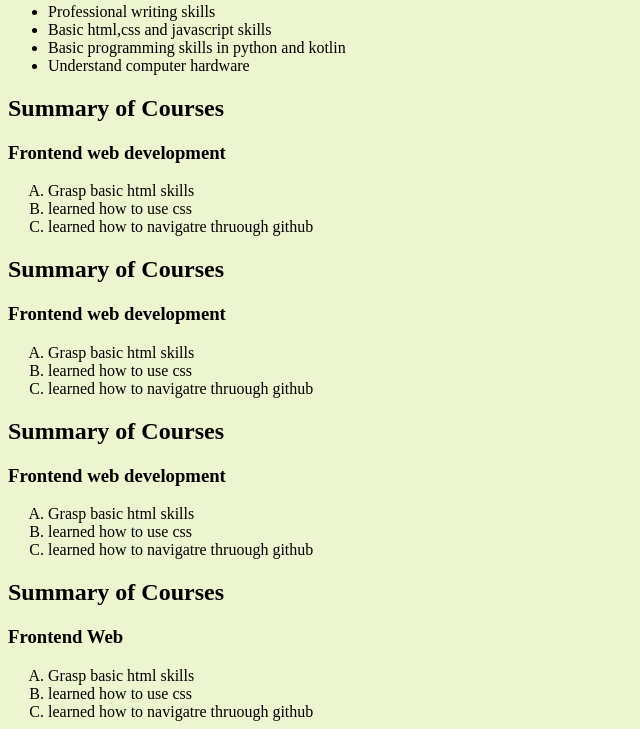
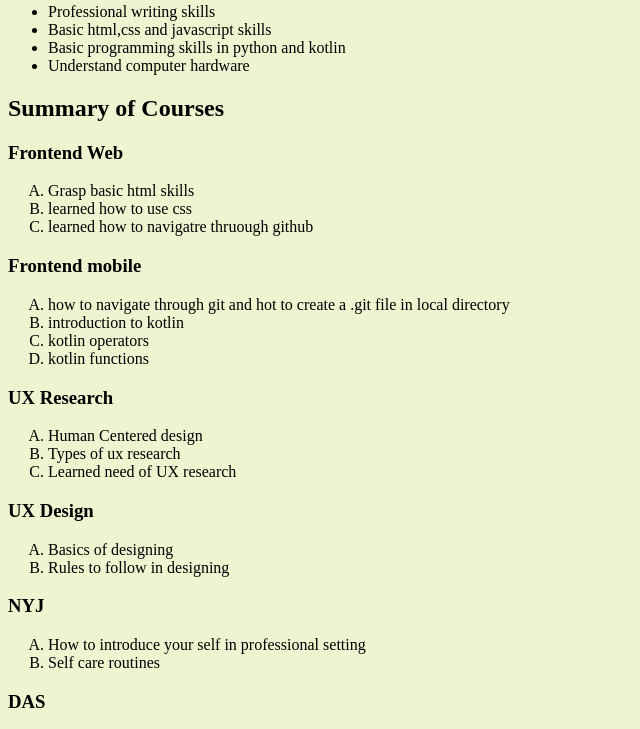
Before and after one commit to nebyathhailu/miscellaneous, a plain HTML site: page My_Profile/index.html in a window 1280 px wide. Shown: the part 482-1211 px from the top of the page, without its empty margins (0-640 px from the left). Drawn offline with Linux system fonts and the light colour scheme.

Commit message:
Cleaned repeated code

```diff
--- a/My_Profile/index.html
+++ b/My_Profile/index.html
@@ -35,27 +35,6 @@
     <li>Understand computer hardware</li>
 </ul>
 <h2> Summary of Courses</h2>
-<h3>Frontend web development</h3>
-<ol type="A">
-    <li>Grasp basic html skills</li>
-    <li>learned how to use css</li>
-    <li>learned how to navigatre thruough github</li>
-</ol>
-<h2> Summary of Courses</h2>
-<h3>Frontend web development</h3>
-<ol type="A">
-    <li>Grasp basic html skills</li>
-    <li>learned how to use css</li>
-    <li>learned how to navigatre thruough github</li>
-</ol>
-<h2> Summary of Courses</h2>
-<h3>Frontend web development</h3>
-<ol type="A">
-    <li>Grasp basic html skills</li>
-    <li>learned how to use css</li>
-    <li>learned how to navigatre thruough github</li>
-</ol>
-<h2> Summary of Courses</h2>
 <h3>Frontend Web</h3>
 <ol type="A">
     <li>Grasp basic html skills</li>
@@ -74,6 +53,7 @@
     <li>Human Centered design</li>
     <li>Types of ux research</li>
     <li>Learned need of UX research</li>
+</ol>
 <h3>UX Design</h3>
 <ol type="A">
     <li>Basics of designing</li>
```
